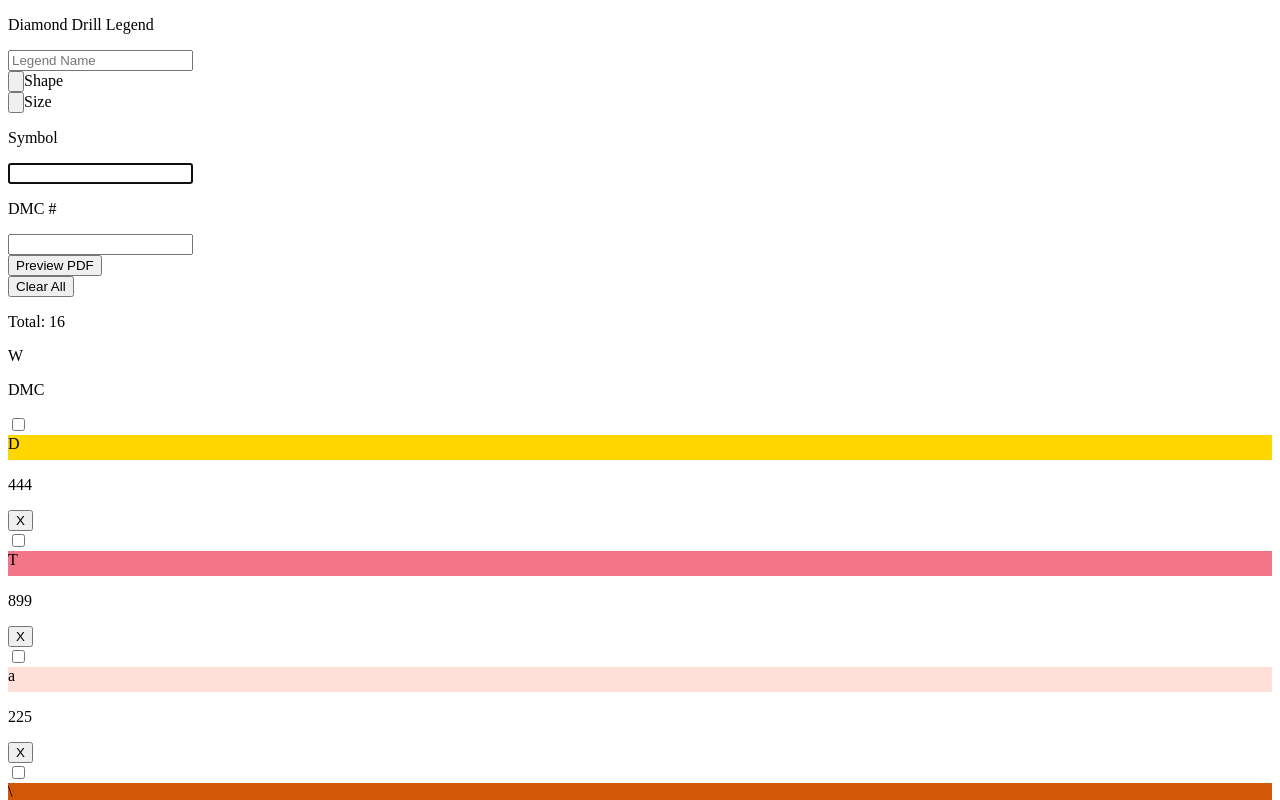
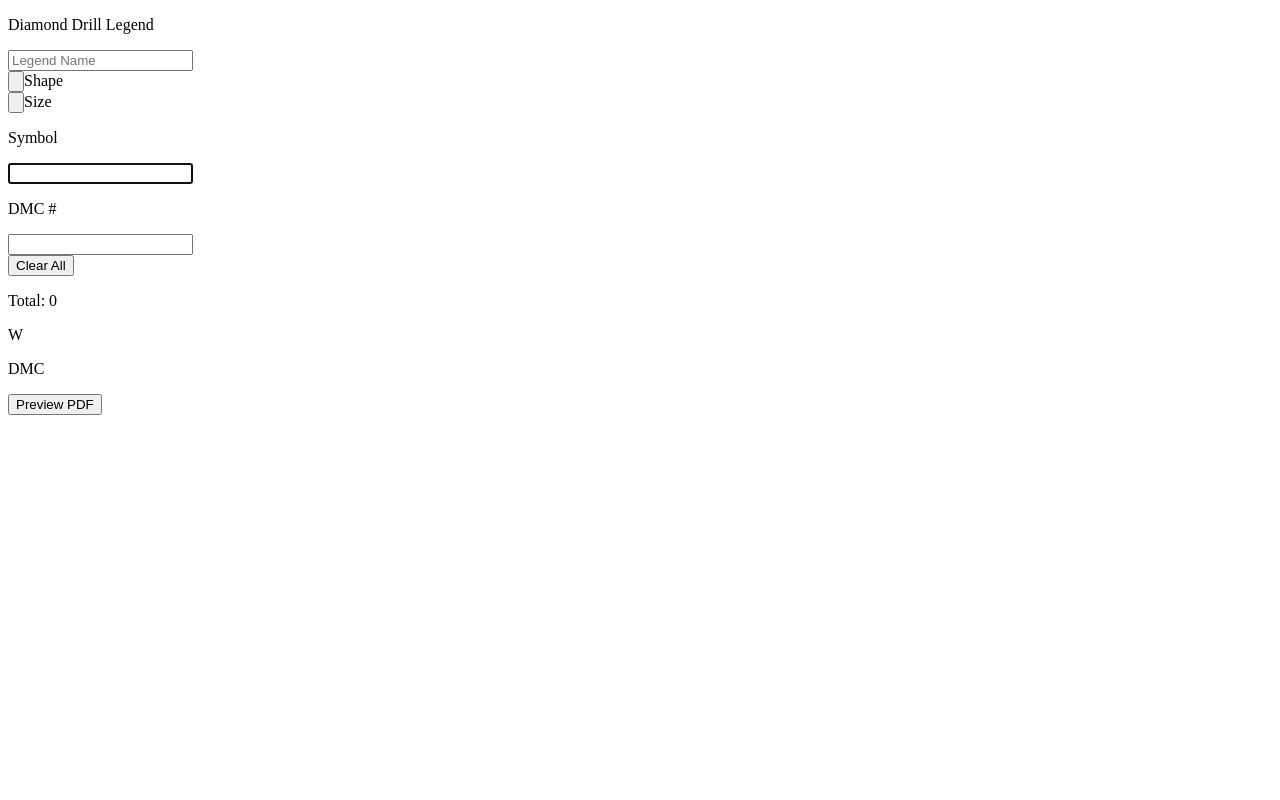
Before and after one commit to thurmand/diamond_legend_maker, a Next.js app: page / in a window 1280 px wide. Shown: the top 800 px of the page. Built offline with nearby package versions, Linux system fonts and the light colour scheme.

Commit message:
fix scrolling

```diff
--- a/components/symbolList.js
+++ b/components/symbolList.js
@@ -6,8 +6,9 @@ const SymbolList = ({
   onClear,
   removeRow,
   profile,
+  className,
 }) => (
-  <div className="flex flex-1 flex-col gap-2 overflow-hidden">
+  <div className={className}>
     <div className="flex flex-row justify-between">
       <button
         title="Clear all"
@@ -22,7 +23,7 @@ const SymbolList = ({
       <div className="flex-1">W</div>
       <p className="flex-1">DMC</p>
     </div>
-    <div className="overflow-y-scroll flex flex-col">
+    <div className="overflow-scroll flex flex-col">
       {values.map((n, i) => (
         <div key={i} className="flex items-center ml-1 py-1 gap-2 ">
           <span>
--- a/pages/index.js
+++ b/pages/index.js
@@ -1,35 +1,15 @@
 import Head from "next/head";
 import { useState } from "react";
-import { ToggleButtons, ToggleButton } from "../components/toggle-buttons";
 import SymbolList from "../components/symbolList";
 import { Page, Text, View, Document, PDFViewer } from "@react-pdf/renderer";
 import EnterSymbols from "../components/enterSymbol";
-import hints from "../lib/hints.json";
 import { Option, Select } from "@material-tailwind/react";
 import { PageHeader } from "../components/header";
 
 const PageTitle = "Diamond Drill Legend";
-var x = [
-  { symbol: "D", hex: "#FFD600", dmc: "444" },
-  { symbol: "T", hex: "#F27688", dmc: "899" },
-  { symbol: "a", hex: "#FFDFD7", dmc: "225" },
-  { symbol: "\\", hex: "#D15807", dmc: "900" },
-  { symbol: "3", hex: "#B39F8B", dmc: "3032" },
-  { symbol: "+", hex: "#9C599C", dmc: "33" },
-  { symbol: "Q", hex: "#000000", dmc: "310", text: "white" },
-  { symbol: "x", hex: "#E31D42", dmc: "666" },
-  { symbol: "D", hex: "#FFD600", dmc: "444" },
-  { symbol: "T", hex: "#F27688", dmc: "899" },
-  { symbol: "a", hex: "#FFDFD7", dmc: "225" },
-  { symbol: "\\", hex: "#D15807", dmc: "900" },
-  { symbol: "3", hex: "#B39F8B", dmc: "3032" },
-  { symbol: "+", hex: "#9C599C", dmc: "33" },
-  { symbol: "Q", hex: "#000000", dmc: "310", text: "white" },
-  { symbol: "x", hex: "#E31D42", dmc: "666" },
-];
 
 export default function Symbols() {
-  var [symbolList, setSymbolList] = useState(x);
+  var [symbolList, setSymbolList] = useState([]);
   var [shape, setShape] = useState("square");
   var [size, setSize] = useState("inch");
   var [projectName, setProjectName] = useState("");
@@ -85,7 +65,7 @@ export default function Symbols() {
         <PageHeader
           onChangeName={setProjectName}
           projectName={projectName}
-          className="flex flex-row px-2 border-b-2 flex-wrap"
+          className="flex flex-row px-2 pb-2 border-b-2 flex-wrap"
           title={PageTitle}
         >
           <div className="flex flex-row flex-wrap gap-2">
@@ -104,9 +84,9 @@ export default function Symbols() {
             </div>
           </div>
         </PageHeader>
-        <div className="flex flex-1 flex-col overflow-hidden ">
-          <div className="flex flex-1 overflow-hidden flex-wrap">
-            <div className="flex flex-1 flex-col">
+        <div className="overflow-hidden flex flex-1 flex-col">
+          <div className="overflow-hidden flex flex-1 flex-col sm:flex-row">
+            <div className="flex flex-none sm:flex-1 flex-col">
               {!preview && (
                 <div className="flex-1 flex flex-col">
                   {isDuplicate && (
@@ -136,7 +116,17 @@ export default function Symbols() {
                   </PDFViewer>
                 </div>
               )}
-              <div className="p-4 flex justify-end">
+            </div>
+            <SymbolList
+              className="overflow-hidden flex flex-1 flex-col gap-2 p-4 max-w-md min-w-[208px] sm:border-l-2 sm:border-t-0 border-t-2 border-l-0"
+              values={symbolList}
+              onTextColorChange={onTextColorChange}
+              onClear={onClear}
+              removeRow={removeRow}
+              profile={shape}
+            />
+          </div>
+          <div className="p-4 border-t-2 bg-white w-full flex justify-end grow-0 shrink-0">
             <button
               onClick={() => {
                 setPreview(!preview);
@@ -147,47 +137,7 @@ export default function Symbols() {
             </button>
           </div>
         </div>
-            <div className="flex flex-1 flex-col p-4 max-w-md min-w-[208px] overflow-hidden sm:border-l-2 sm:border-t-0 border-t-2 border-l-0">
-              <SymbolList
-                values={symbolList}
-                onTextColorChange={onTextColorChange}
-                onClear={onClear}
-                removeRow={removeRow}
-                profile={shape}
-              />
-            </div>
-          </div>
-        </div>
       </main>
-    </div>
-  );
-}
-
-function StickerProfile({ onClick, value }) {
-  return (
-    <div className="p-4 my-2">
-      <div className="text-xl">Shape</div>
-      <div>
-        <ToggleButtons onSelect={onClick} value={value}>
-          <ToggleButton value="square">SQUARE</ToggleButton>
-          <ToggleButton value="circle">CIRCLE</ToggleButton>
-        </ToggleButtons>
-      </div>
-    </div>
-  );
-}
-
-function StickerSize({ onClick, value }) {
-  return (
-    <div className="p-4 my-2">
-      <div className="text-xl">Size</div>
-      <div>
-        <ToggleButtons onSelect={onClick} value={value}>
-          <ToggleButton value="thirdInch">1/3"</ToggleButton>
-          <ToggleButton value="halfInch">1/2"</ToggleButton>
-          <ToggleButton value="inch">1"</ToggleButton>
-        </ToggleButtons>
-      </div>
     </div>
   );
 }
```
Also changed, not shown: 1 other file (tests, documents, lock files or other folders). Lines whose indentation alone changed are shown as unchanged.
